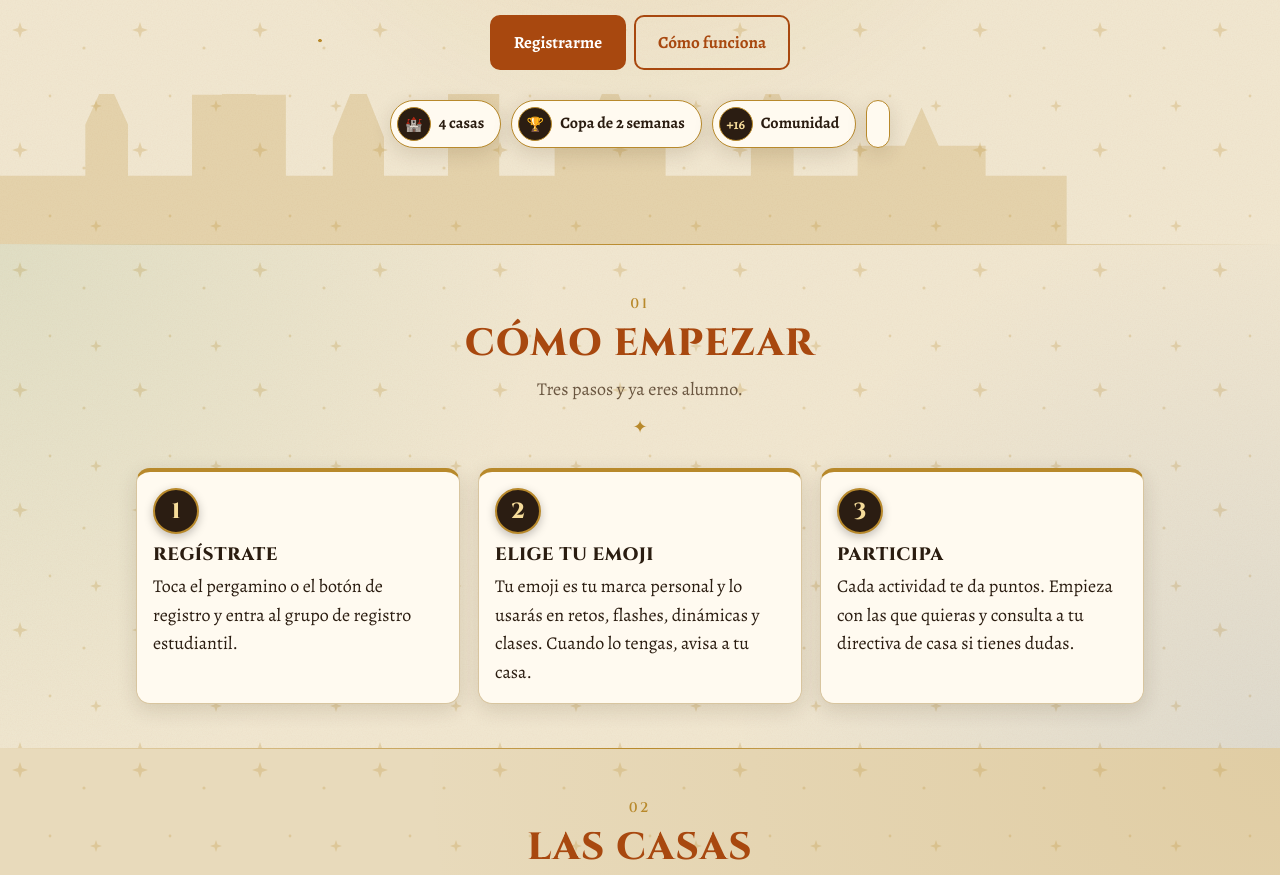
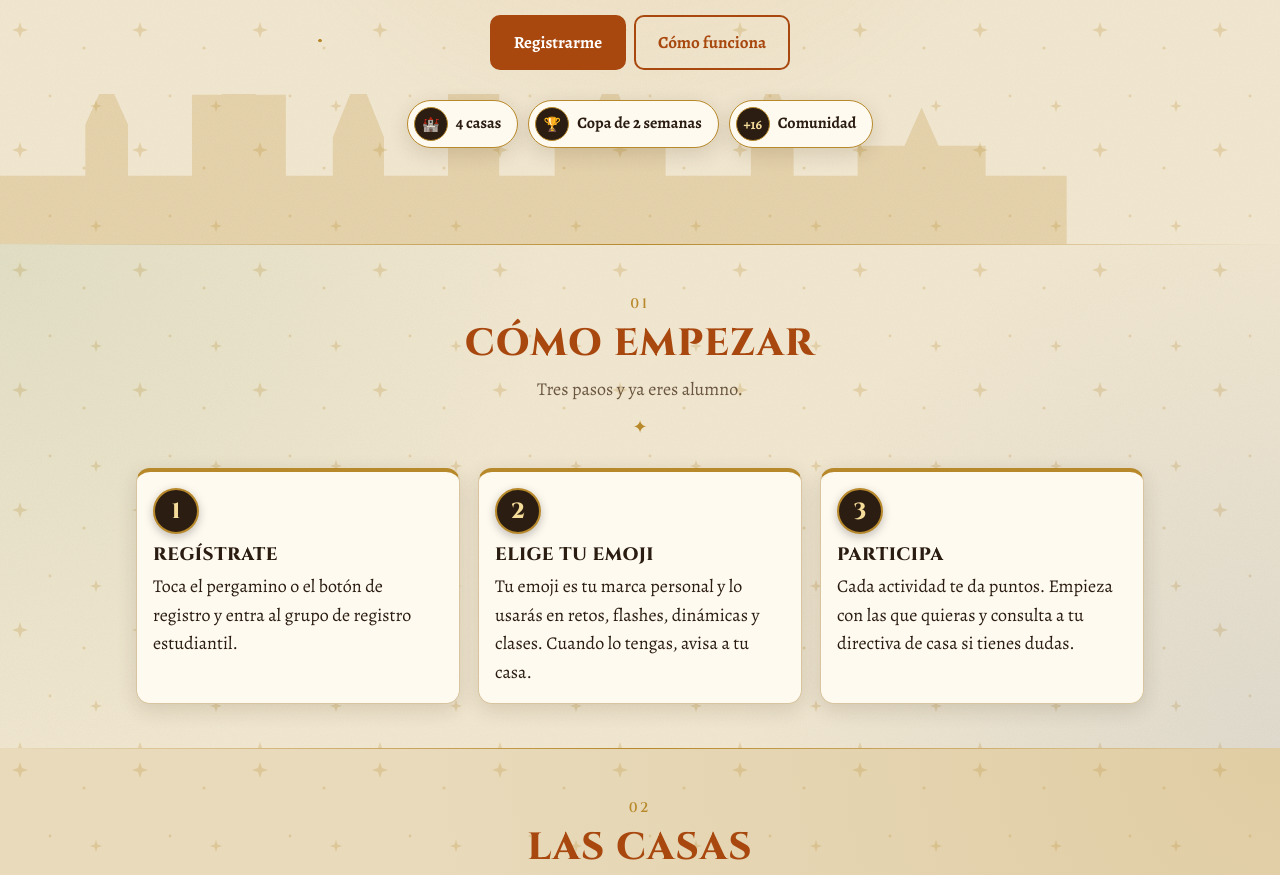
Before and after one commit to slrcttr332/HOGWARTS-MAGIC-REBELLION, a plain HTML site: page index.html in a window 1280 px wide. Shown: the part 832-1707 px from the top of the page. Drawn offline with nearby package versions, Linux system fonts and the light colour scheme.

Commit message:
Update index.html

```diff
--- a/index.html
+++ b/index.html
@@ -86,7 +86,7 @@ h1,h2,h3{text-transform:uppercase;letter-spacing:.03em}
 <h1 id="ht">Te sentirás como en un verdadero Hogwarts</h1><p id="hp"></p>
 <a class="scroll" data-l="registro" href="#" aria-label="Toca el pergamino para registrarte"><svg viewBox="0 0 200 120" aria-hidden="true"><rect x="26" y="22" width="148" height="76" fill="#ead7a8" stroke="#8a5a1e" stroke-width="2"/><g stroke="#8a5a1e" stroke-opacity=".55" stroke-width="3" stroke-linecap="round"><path d="M48 44h104M48 58h104M48 72h70"/></g><rect x="12" y="14" width="30" height="92" rx="15" fill="#d9bc7e" stroke="#8a5a1e" stroke-width="2"/><rect x="158" y="14" width="30" height="92" rx="15" fill="#d9bc7e" stroke="#8a5a1e" stroke-width="2"/><ellipse cx="27" cy="22" rx="9" ry="5" fill="#b8892b" opacity=".6"/><ellipse cx="173" cy="22" rx="9" ry="5" fill="#b8892b" opacity=".6"/><circle cx="140" cy="82" r="11" fill="#a3261e" stroke="#6e1410" stroke-width="2"/><path d="M140 76l2 4 4 .5-3 3 .8 4.2-3.8-2-3.8 2 .8-4.2-3-3 4-.5z" fill="#f6dc9a"/></svg><span>Toca el pergamino para registrarte</span></a>
 <div><a class="btn" data-l="registro" href="#">Registrarme</a><a class="btn alt" href="#empezar">Cómo funciona</a></div>
-<ul class="chips"><li><i>🏰</i>4 casas</li><li><i>🏆</i>Copa de 2 semanas</li><li><i>+16</i>Comunidad</li><li></ul></div></header>
+<ul class="chips"><li><i>🏰</i>4 casas</li><li><i>🏆</i>Copa de 2 semanas</li><li><i>+16</i>Comunidad</li></ul></div></header>
 <main id="main"></main>
 <footer>Proyecto de fans sin fines de lucro. Hogwarts Magic Rebellion no tiene relación con Warner Bros. Entertainment ni con J. K. Rowling. Harry Potter y sus nombres son marcas de sus respectivos dueños.<br>Dirigido por Abi Umbridge y Valery Cobblepot.</footer>
 <div class="cta"><a class="btn" data-l="registro" href="#">Registrarme ahora</a></div>
```
